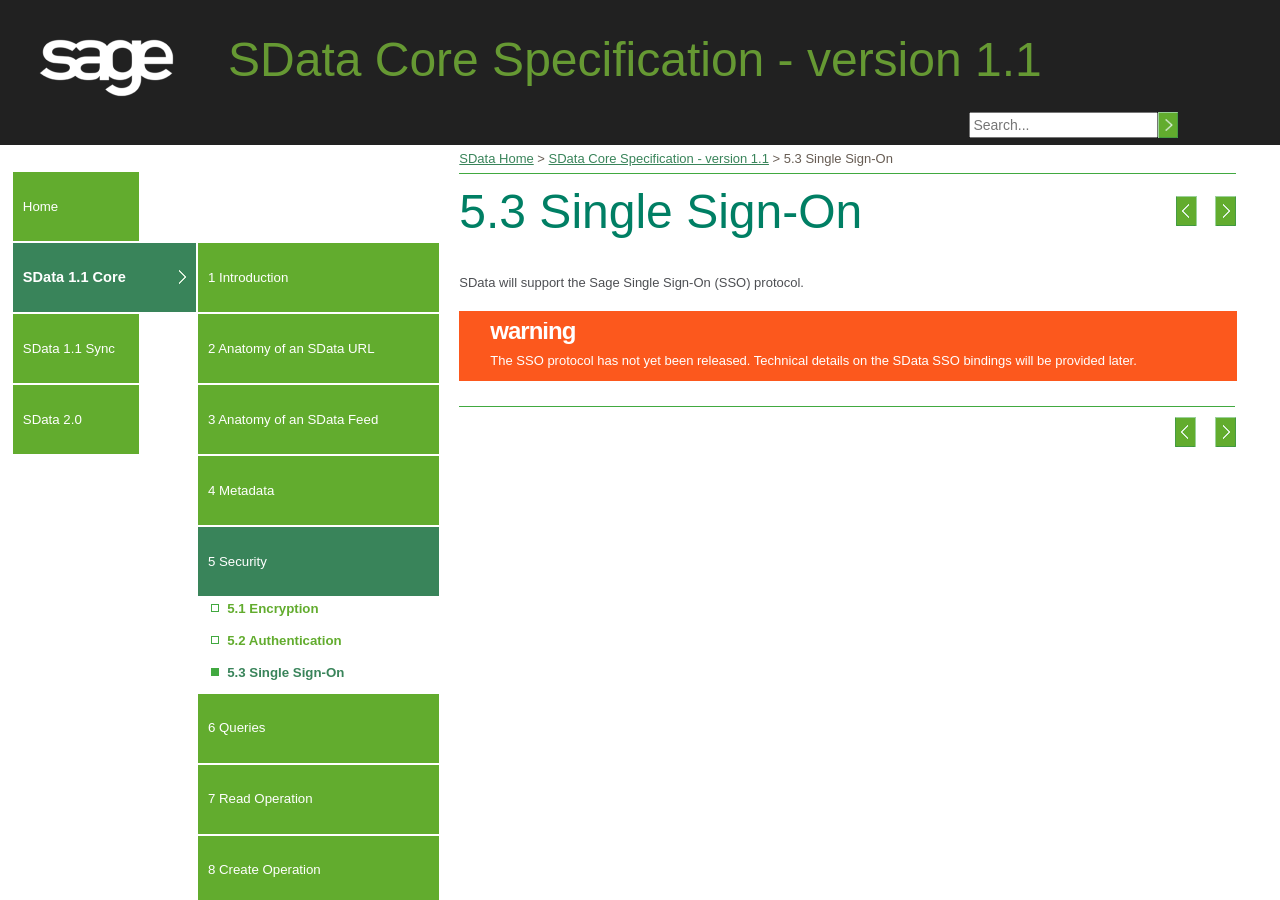
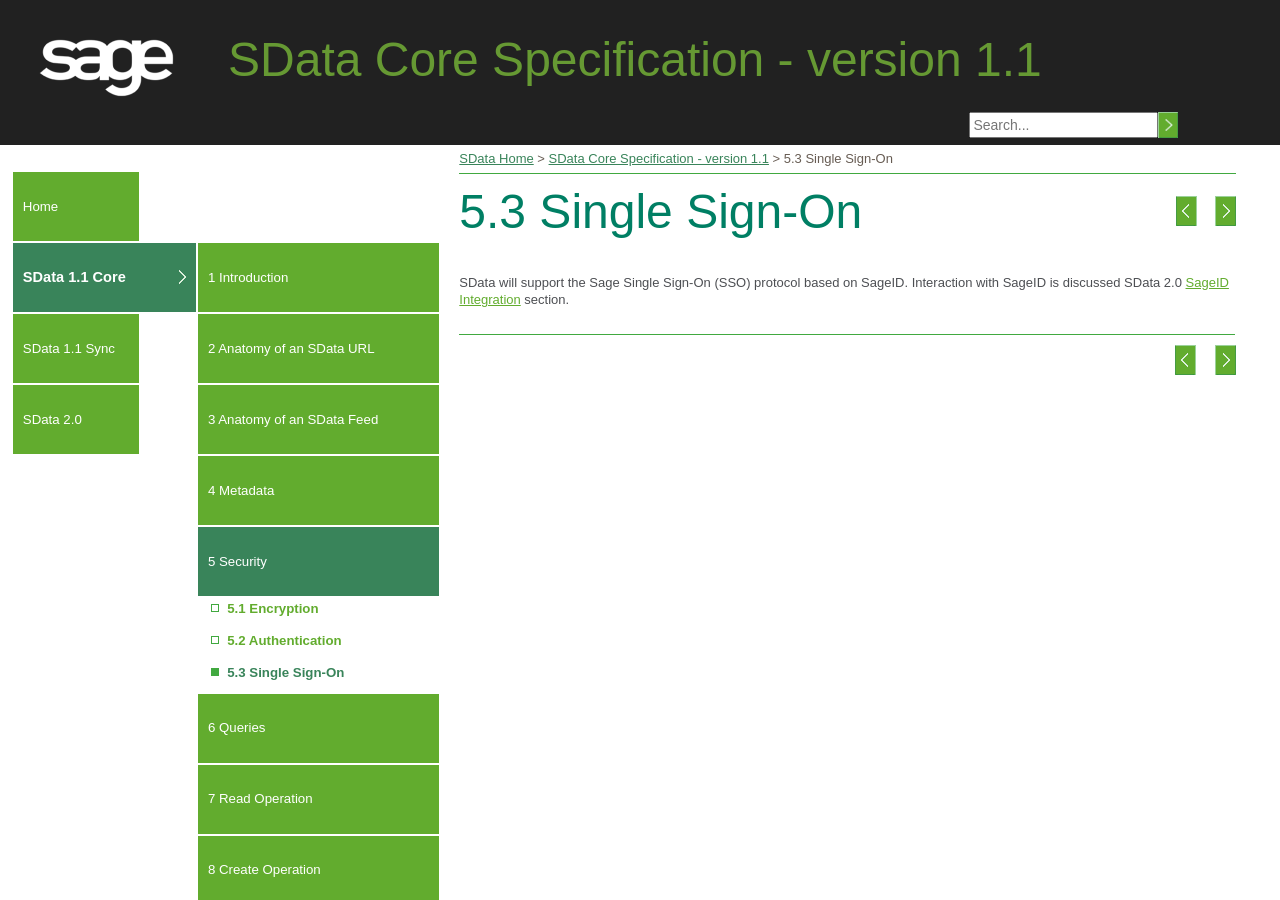
Before and after one commit to kaqa/SData-2.0, a Jekyll site: the page built from pages/core/0503.md, in a window 1280 px wide and 900 px high. Built offline with Jekyll 4.4.1, drawn with Linux system fonts in a browser that asks for light colours.

Commit message:
Update 0503.md

```diff
--- a/pages/core/0503.md
+++ b/pages/core/0503.md
@@ -5,9 +5,7 @@
 title: 5.3 Single Sign-On
 ---
 
-SData will support the Sage Single Sign-On (SSO) protocol.
+SData will support the Sage Single Sign-On (SSO) protocol based on SageID. Interaction with SageID is discussed SData 2.0 [SageID Integration](http://kaqa.github.io/SData-2.0/pages/20/06-0000/) section.
 
-<blockquote class="warning">The SSO protocol has not yet been released. Technical details on
-the SData SSO bindings will be provided later.</blockquote>
 
 * * *
```
